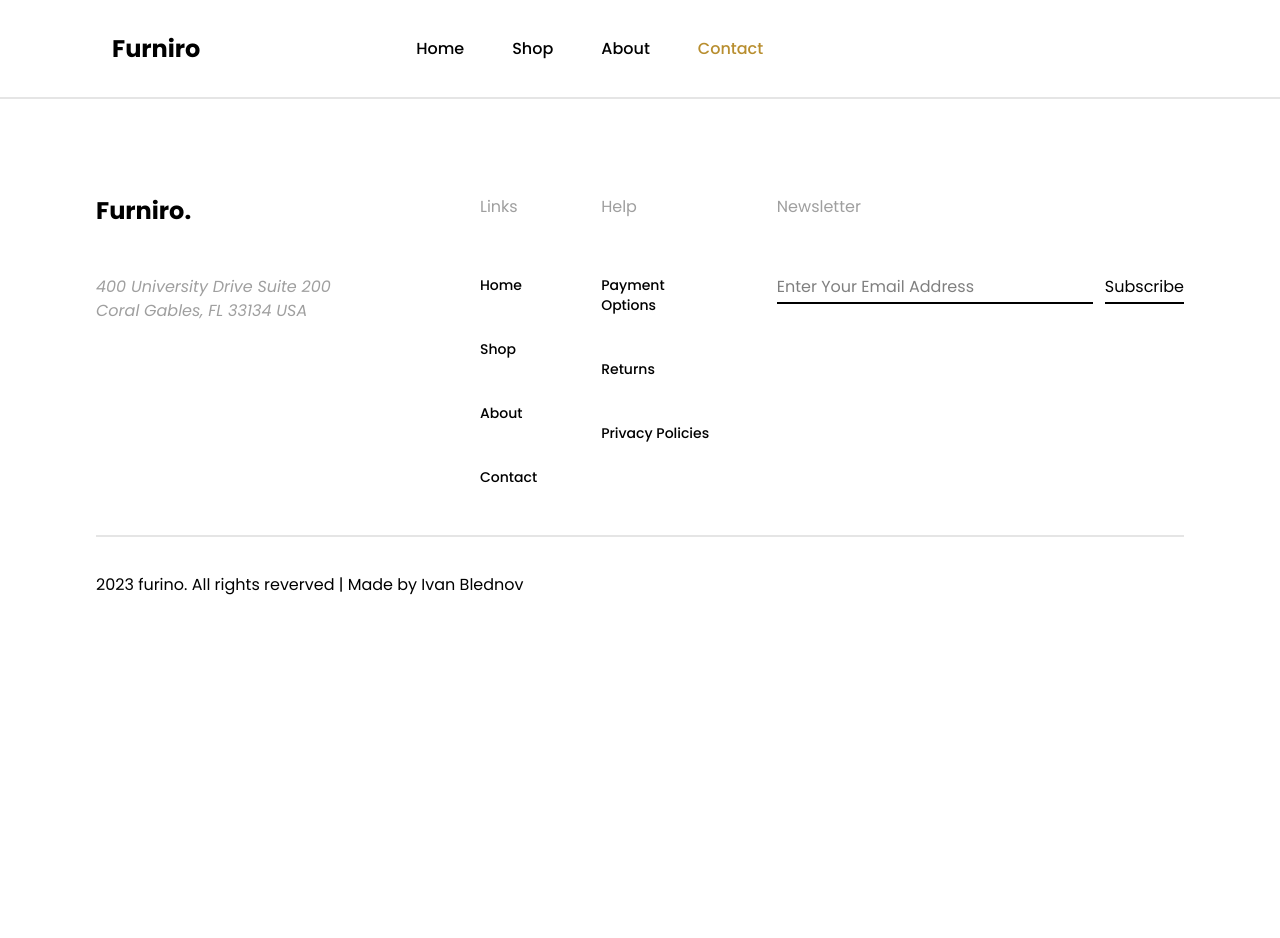
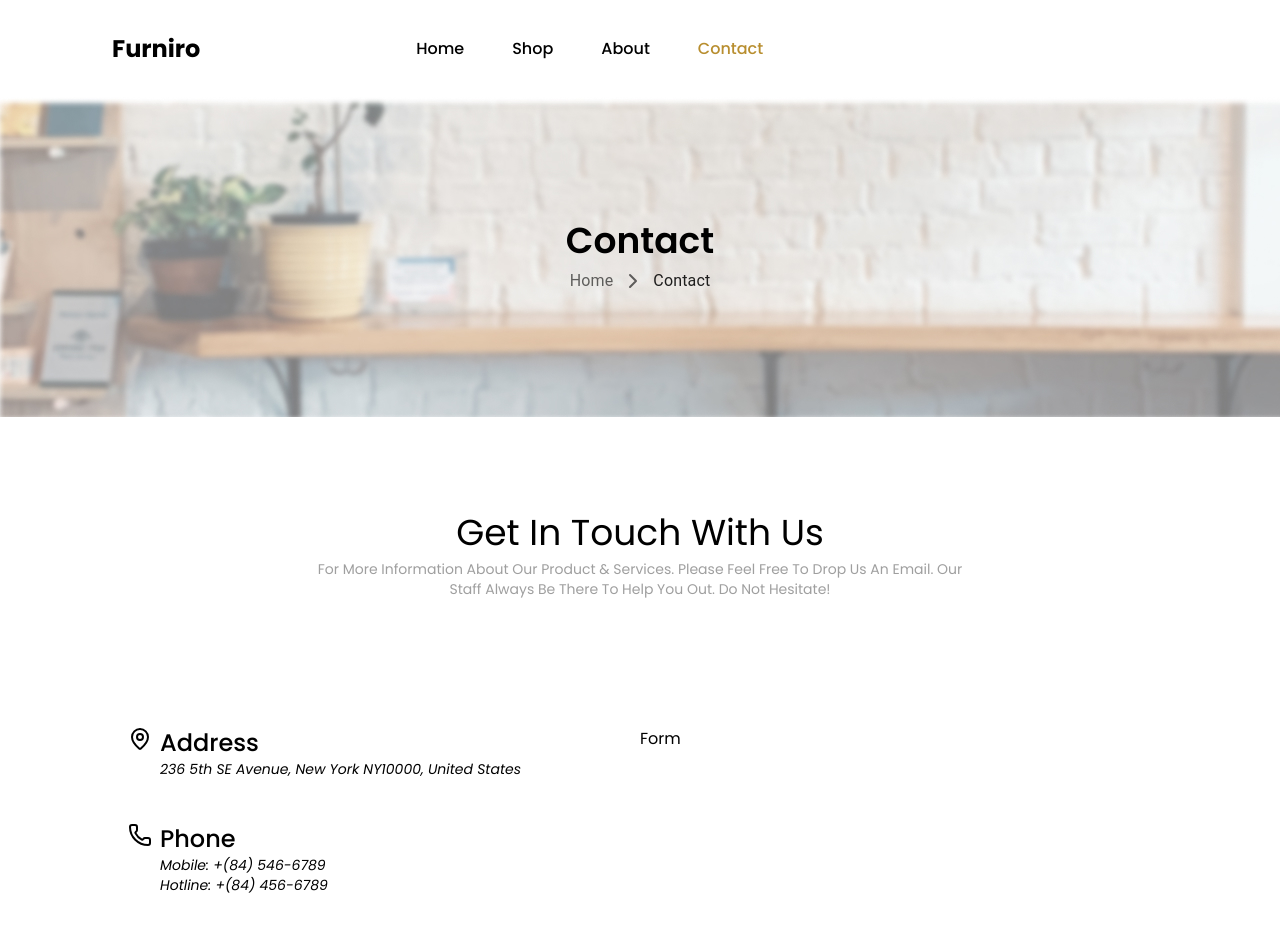
Before and after one commit to Gennod/ibb-furniro, a React (Vite) app: page /contact in a window 1280 px wide. Shown: the top 938 px of the page. Before the commit the page ends 800 px from the top, so only its background shows below. Built offline with nearby package versions, Linux system fonts and the light colour scheme.

Commit message:
feat: add Contact page

```diff
--- a/src/components/pages/About/components/AboutDesign.tsx
+++ b/src/components/pages/About/components/AboutDesign.tsx
@@ -12,6 +12,7 @@ export const AboutDesign = () => {
 						className="flex gap-2 rounded border px-3 py-1.5 transition hover:scale-105"
 						href={href}
 						target="_blank"
+						key={title}
 					>
 						{icon}
 						{title}
--- a/src/components/pages/About/components/TechStack.tsx
+++ b/src/components/pages/About/components/TechStack.tsx
@@ -4,11 +4,11 @@ export const TechStack = () => {
 	return (
 		<>
 			<h3 className="mt-5 text-2xl font-semibold">Технологический стек</h3>
-			<ul className="mt-2">
+			<ul className="mt-2 flex flex-col gap-2">
 				{tech.map((item, idx) => (
 					<li
 						key={idx}
-						className="flex gap-1"
+						className="flex gap-3"
 					>
 						<div>{item.icon}</div>
 						<p>{item.title}</p>
--- /dev/null
+++ b/src/components/pages/Contact/components/ContactForm.tsx
@@ -0,0 +1,3 @@
+export const ContactForm = () => {
+	return <form>Form</form>
+}
--- /dev/null
+++ b/src/components/pages/Contact/components/Contacts.tsx
@@ -0,0 +1,24 @@
+import { items } from '../data/contact.data'
+
+export const Contacts = () => {
+	return (
+		<div className="flex flex-col gap-11">
+			{items.map((item, idx) => (
+				<div
+					key={idx}
+					className="flex gap-2"
+				>
+					{item.icon}
+					<div>
+						<p className="text-2xl font-medium">{item.heading}</p>
+						<address className="text-sm">
+							{item.contacts.map((contact, idx) => (
+								<p key={idx}>{contact}</p>
+							))}
+						</address>
+					</div>
+				</div>
+			))}
+		</div>
+	)
+}
--- /dev/null
+++ b/src/components/pages/Contact/data/contact.data.tsx
@@ -0,0 +1,19 @@
+import { Clock, MapPin, Phone } from 'lucide-react'
+
+export const items = [
+	{
+		icon: <MapPin />,
+		heading: 'Address',
+		contacts: ['236 5th SE Avenue, New York NY10000, United States']
+	},
+	{
+		icon: <Phone />,
+		heading: 'Phone',
+		contacts: ['Mobile: +(84) 546-6789', 'Hotline: +(84) 456-6789']
+	},
+	{
+		icon: <Clock />,
+		heading: 'Working Time',
+		contacts: ['Monday-Friday: 9:00 - 22:00', 'Saturday-Sunday: 9:00 - 21:00']
+	}
+]
--- /dev/null
+++ b/src/components/pages/Contact/index.tsx
@@ -0,0 +1,35 @@
+import { MyBreadcrumbs } from '../../ui/breadcrumbs'
+
+import { ContactForm } from './components/ContactForm'
+import { Contacts } from './components/Contacts'
+
+const Contact = () => {
+	return (
+		<div>
+			<div className="flex h-80 items-center justify-center bg-[url(/shop/bg.jpg)]">
+				<div className="flex max-w-5xl flex-col items-center py-10">
+					<h2 className="mb-2 text-center text-4xl font-semibold">Contact</h2>
+					<MyBreadcrumbs />
+				</div>
+			</div>
+			<div className="py-24">
+				<div className="mb-32">
+					<h2 className="text-bold mb-1.5 text-center text-4xl">
+						Get In Touch With Us
+					</h2>
+					<p className="mx-auto max-w-2xl text-center text-sm text-(--color-light-gray)">
+						For More Information About Our Product & Services. Please Feel Free
+						To Drop Us An Email. Our Staff Always Be There To Help You Out. Do
+						Not Hesitate!
+					</p>
+				</div>
+				<div className="mx-auto grid max-w-5xl grid-cols-2">
+					<Contacts />
+					<ContactForm />
+				</div>
+			</div>
+		</div>
+	)
+}
+
+export default Contact
--- a/src/main.tsx
+++ b/src/main.tsx
@@ -6,6 +6,7 @@ import { BrowserRouter, Route, Routes } from 'react-router-dom'
 import Footer from './components/layout/Footer'
 import Header from './components/layout/Header'
 import About from './components/pages/About'
+import Contact from './components/pages/Contact'
 import Home from './components/pages/Home'
 import Shop from './components/pages/Shop'
 import './index.css'
@@ -33,6 +34,10 @@ createRoot(document.getElementById('root')!).render(
 						path="/about"
 						element={<About />}
 					/>
+					<Route
+						path="/contact"
+						element={<Contact />}
+					/>
 				</Routes>
 				<Footer />
 			</BrowserRouter>
```
